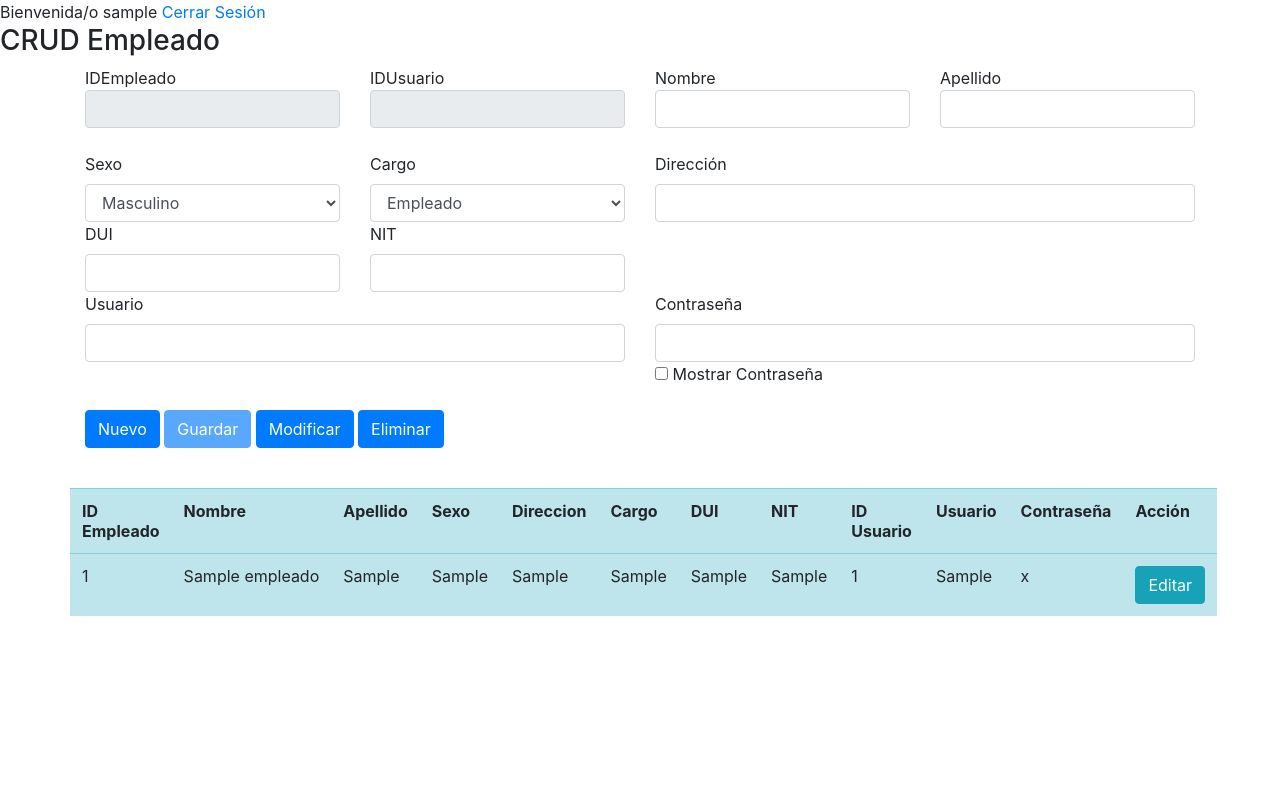
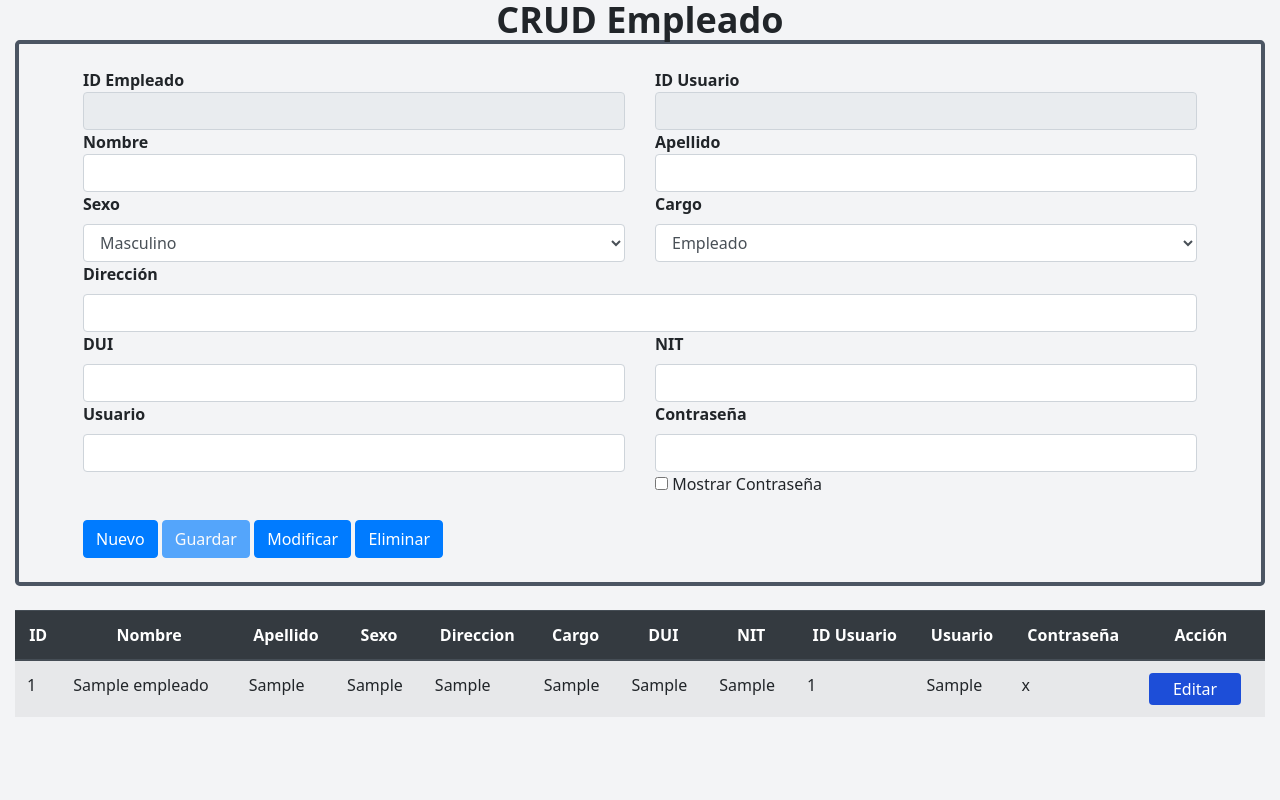
Before and after one commit to luisbodev/ProjectPHP-LaTrailera, a PHP site: page /controllers/controlEmpleado.php in a window 1280 px wide. Run offline with PHP 8.4, Linux system fonts and the light colour scheme; the visitor is signed in with stand-in values (Sample User, id 1); tables that the repository leaves empty or names only in its code hold one stand-in row (values such as "Sample post").

Commit message:
Diseño de vista Crud Empleado

```diff
--- a/controllers/controlEmpleado.php
+++ b/controllers/controlEmpleado.php
@@ -1,16 +1,16 @@
 <?php
-    session_start();
-    if(isset($_REQUEST["c"])) {
-        session_destroy();
-        header("Location:controlLogin.php");
-    }
+    // session_start();
+    // if(isset($_REQUEST["c"])) {
+    //     session_destroy();
+    //     header("Location:controlLogin.php");
+    // }
 
-    if(isset($_SESSION["s1"])) {
-        echo "Bienvenida/o ".$_SESSION["s1"];
-        echo " <a href='controlEmpleado.php?c=1'>Cerrar Sesión</a>";
-    } else {
-        header("Location:controlLogin.php");
-    }
+    // if(isset($_SESSION["s1"])) {
+    //     echo "Bienvenida/o ".$_SESSION["s1"];
+    //     echo " <a href='controlEmpleado.php?c=1'>Cerrar Sesión</a>";
+    // } else {
+    //     header("Location:controlLogin.php");
+    // }
 
 
     require '../models/empleadoModel.php';
--- a/views/empleadoVista.php
+++ b/views/empleadoVista.php
@@ -1,5 +1,3 @@
-
-
 <!DOCTYPE html>
 <html lang="es">
 <head>
@@ -9,8 +7,10 @@
     <script type="text/javascript" src="dependencias/jquery.js"></script>
     <script type="text/javascript" src="dependencias/bootstrap/js/bootstrap.js"></script>
     <script type="text/javascript" src="dependencias/sweetalert2.all.min.js"></script>
+    <link href="https://unpkg.com/tailwindcss@^1.0/dist/tailwind.min.css" rel="stylesheet">
+    <link rel="icon" type="image/png" href="img/logo/Logo-LaTrailera.png">
     <script>
-        $(Document).ready(function(){
+        $(document).ready(function(){
             $('#eliminar').click(function(){
                 swal.fire({
                     type:"question",
@@ -41,68 +41,72 @@
         }
 
     </script>
-    <title>Document</title>
+
+    <title>CRUD Empleado - La Trailera</title>
 </head>
-<body>
-    <header>
-        <h3>CRUD Empleado</h3>
+<body class="bg-gray-100">
+    <header class="text-center">
+        <span class="font-bold text-4xl">CRUD Empleado</span>
     </header>
     <section>
-    <div class="col-md-6"></div>
 
-         <form action="#" method="POST" id="f"><div id="d1"></div>
-                <div class="container">
-                   <div class="row">
-                        <div class="col-md-3">
-                            IDEmpleado <input type="text" name="idEmpleado" id="idEmpleado" class="form-control" readonly="true">
+
+        <div class="container">
+
+                <form action="#" method="POST" id="f" class="px-16 py-4 border-4 border-gray-600 rounded-lg" >
+                <div id="d1"></div>
+                    <div class="row">
+                        <div class="col-md-6">
+                            <span class="font-bold text-1xl">ID Empleado</span><input type="text" name="idEmpleado" id="idEmpleado" class="form-control" readonly="true">
                         </div>
-                        <div class="col-md-3">
-                            IDUsuario <input type="text" name="idUsuarioEmp" id="idUsuarioEmp" class="form-control" readonly="true">
-                        </div>
-                        <div class="col-md-3">
-                            Nombre <input type="text" name="nombre" id="nombre" class="form-control" required>
-                        </div>
-                        <div class="col-md-3">
-                            Apellido <input type="text" name="apellido" id="apellido" class="form-control" required>
+                        <div class="col-md-6">
+                            <span class="font-bold text-1xl">ID Usuario</span><input type="text" name="idUsuarioEmp" id="idUsuarioEmp" class="form-control" readonly="true">
                         </div>
                     </div>
-                    <br>
                     <div class="row">
-                        <div class="col-md-3">
-                            <label for="sexo" class="control-label">Sexo</label>
+                        <div class="col-md-6">
+                            <span class="font-bold text-1xl">Nombre</span><input type="text" name="nombre" id="nombre" class="form-control" required>
+                        </div>
+                        <div class="col-md-6">
+                            <span class="font-bold text-1xl">Apellido</span><input type="text" name="apellido" id="apellido" class="form-control" required>
+                        </div>
+                    </div>
+                    <div class="row">
+                        <div class="col-md-6">
+                            <label for="sexo" class="font-bold text-1xl">Sexo</label>
                                 <select class="form-control" name="sexo" id="sexo" required>
                                     <option>Masculino</option>
                                     <option>Femenino</option>
                                 </select>
                         </div>
 
-                        <div class="col-md-3">
-                            <label for="cargo" class="control-label">Cargo</label>
+                        <div class="col-md-6">
+                            <label for="cargo" class="font-bold text-1xl">Cargo</label>
                             <select class="form-control" name="cargo" id="cargo" required>
                                 <option>Empleado</option>
                                 <option>Administrador</option>
                             </select>
                         </div>
 
-                        <div class="col-md-6">
-                            <label for="direccion" class="control-label">Dirección</label><input type="text" name="direccion" id="direccion" class="form-control" required>
+                        <div class="col-md-12">
+                            <label for="direccion" class="font-bold text-1xl">Dirección</label><input type="text" name="direccion" id="direccion" class="form-control" required>
                         </div>
 
                     </div>
                     <div class="row">
-                        <div class="col-md-3">
-                                <label for="dui" class="control-label">DUI</label><input type="text" name="dui" id="dui" class="form-control" required>
+                        <div class="col-md-6">
+                                <label for="dui" class="font-bold text-1xl">DUI</label><input type="text" name="dui" id="dui" class="form-control" required>
                         </div>
-                        <div class="col-md-3">
-                            <label for="nit" class="control-label">NIT</label><input type="text" name="nit" id="nit" class="form-control" required>
+                        <div class="col-md-6">
+                            <label for="nit" class="font-bold text-1xl">NIT</label><input type="text" name="nit" id="nit" class="form-control" required>
                         </div>
                     </div>
                     <div class="row">
                         <div class="col-md-6">
-                            <label for="usuarioEmp" class="control-label">Usuario</label><input type="text" name="usuarioEmp" id="usuarioEmp" class="form-control" required>
+                            <label for="usuarioEmp" class="font-bold text-1xl">Usuario</label><input type="text" name="usuarioEmp" id="usuarioEmp" class="form-control" required>
                         </div>
                         <div class="col-md-6">
-                            <label for="password" class="control-label">Contraseña</label><input type="password" name="password" id="password" class="form-control" required>
+                            <label for="password" class="font-bold text-1xl">Contraseña</label><input type="password" name="password" id="password" class="form-control" required>
                             <input type="checkbox" onclick="contra()"> Mostrar Contraseña
                             <input type='hidden' name='hiddenPass' id="hiddenPass">
                         </div>
@@ -114,20 +118,32 @@
                     <input type="submit" name="guardar" id="g" value="Guardar" class="btn btn-primary" disabled="true">
                     <input type="submit" name="modificar" value="Modificar" class="btn btn-primary">
                     <input type="button" id="eliminar" value="Eliminar" class="btn btn-primary">
-            </div>
         </form>
+        </div>
 
 
         <br>
-
-            <div class="container">
-                <div class="row">
-                <table class="table table-info">
-                        <tr><th>ID Empleado</th><th>Nombre</th><th>Apellido</th><th>Sexo</th><th>Direccion</th><th>Cargo</th><th>DUI</th><th>NIT</th><th>ID Usuario</th><th>Usuario</th><th>Contraseña</th><th>Acción</th></tr>
+            <div class="container-fluid">
+            <div class="table-responsive">
+                <table class="table table-striped">
+                    <thead class="thead-dark">
+                        <tr>
+                            <th scope="col" class="text-center">ID</th>
+                            <th scope="col" class="text-center">Nombre</th>
+                            <th scope="col" class="text-center">Apellido</th>
+                            <th scope="col" class="text-center">Sexo</th>
+                            <th scope="col" class="text-center">Direccion</th>
+                            <th scope="col" class="text-center">Cargo</th>
+                            <th scope="col" class="text-center">DUI</th>
+                            <th scope="col" class="text-center">NIT</th>
+                            <th scope="col" class="text-center">ID Usuario</th>
+                            <th scope="col" class="text-center">Usuario</th>
+                            <th scope="col" class="text-center">Contraseña</th>
+                            <th scope="col" class="text-center">Acción</th>
+                        </tr>
+                    </thead>
+                    <tbody>
                         <?php
-
-
-
                             foreach ($datos as $e) {
                                 $idUsuarioEmp=$e->getIdUsuarioEmp();
                                 $usuarioEmp=$e->getUsuarioEmp();
@@ -142,16 +158,30 @@
                                 $dui=$e->getDui();
                                 $nit=$e->getNit();
 
-
-
-
-                                echo "<tr><td>$idEmpleado</td><td>$nombre</td><td>$apellido</td><td>$sexo</td><td>$direccion</td><td>$cargo</td><td>$dui</td><td>$nit</td><td>$idUsuarioEmp</td><td>$usuarioEmp</td><td>$password</td><td>
-                                <button onclick=$('#idEmpleado').val('$idEmpleado');$('#nombre').val('$nombre');$('#apellido').val('$apellido');$('#sexo').val('$sexo');$('#direccion').val('$direccion');$('#cargo').val('$cargo');$('#dui').val('$dui');$('#nit').val('$nit');$('#idUsuarioEmp').val('$idUsuarioEmp');$('#usuarioEmp').val('$usuarioEmp');$('#password').val('$password');$('#hiddenPass').val('$password') class='btn btn-info'>Editar</button></td></tr>";
+                                echo "
+                                    <tr>
+                                        <td scope='row'>$idEmpleado</td>
+                                        <td>$nombre</td>
+                                        <td>$apellido</td>
+                                        <td>$sexo</td>
+                                        <td>$direccion</td>
+                                        <td>$cargo</td>
+                                        <td>$dui</td>
+                                        <td>$nit</td>
+                                        <td>$idUsuarioEmp</td>
+                                        <td>$usuarioEmp</td>
+                                        <td>$password</td>
+                                        <td>
+                                            <button onclick=$('#idEmpleado').val('$idEmpleado');$('#nombre').val('$nombre');$('#apellido').val('$apellido');$('#sexo').val('$sexo');$('#direccion').val('$direccion');$('#cargo').val('$cargo');$('#dui').val('$dui');$('#nit').val('$nit');$('#idUsuarioEmp').val('$idUsuarioEmp');$('#usuarioEmp').val('$usuarioEmp');$('#password').val('$password');$('#hiddenPass').val('$password') class='bg-blue-700 hover:bg-red-800 text-white py-1 px-4 rounded'>Editar</button>
+                                        </td>
+                                    </tr>";
                             }
                         ?>
+                    </tbody>
                 </table>
-                </div>
             </div>
+        </div>
+
 
 
     </section>
--- a/views/login.php
+++ b/views/login.php
@@ -8,12 +8,11 @@
     <script type="text/javascript" src="dependencias/bootstrap/js/bootstrap.js"></script>
     <script type="text/javascript" src="dependencias/sweetalert2.all.min.js"></script>
     <link href="https://unpkg.com/tailwindcss@^1.0/dist/tailwind.min.css" rel="stylesheet">
+    <link rel="icon" type="image/png" href="img/logo/Logo-LaTrailera.png">
     <title>Iniciar Sesión - La Trailera</title>
 </head>
 <body>
-    <header>
-        <h3></h3>
-    </header>
+    <header></header>
 
     <section >
         <div class="flex h-screen justify-center items-center">
```
